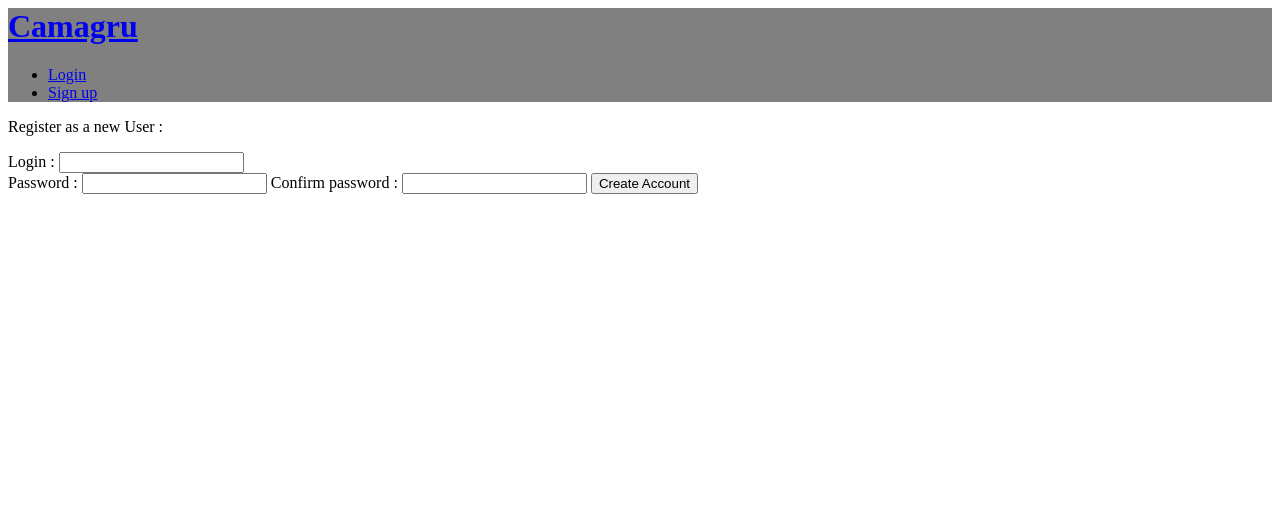
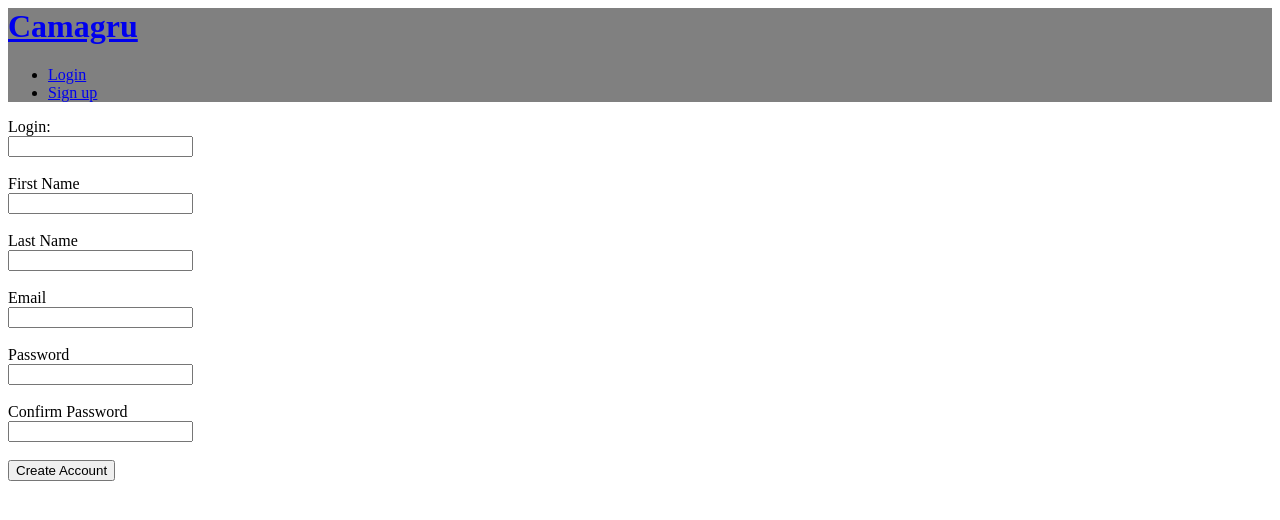
Before and after one commit to Halias3422/rush00PiscinePHP2019, a PHP site: page /loginSystem/signUp.php in a window 1280 px wide. Shown: the top 520 px of the page. Run offline with PHP 8.4, Linux system fonts and the light colour scheme.

Commit message:
user reworked

```diff
--- a/function/mysqli_function.php
+++ b/function/mysqli_function.php
@@ -22,6 +22,42 @@ function mysqli_open()
 }
 
 /////////////////////////////////// ADMIN
+
+function create_user()
+{
+	$mysqli = mysqli_open();
+	$query = "SELECT `login` FROM `user` WHERE `login` = ? ";
+	$login = $_POST['login'];
+	if (($stmt = mysqli_prepare($mysqli, $query)) === FALSE)
+		die("Error1 : " . mysqli_error($mysqli));
+	if (mysqli_stmt_bind_param($stmt, "s", $login) === FALSE)
+		die("Error2 : " . mysqli_stmt_error($stmt));
+	if (mysqli_stmt_execute($stmt) === FALSE)
+		die("Error3 : " . mysqli_stmt_error($stmt));
+	if (mysqli_stmt_bind_result($stmt, $sql_login) === FALSE)
+		die("Error4 : " . mysqli_stmt_error($stmt));
+	mysqli_stmt_fetch($stmt);
+	mysqli_shutdown($stmt, $mysqli);
+	if ($sql_login == $login)
+		echo '<script> alert("this Username is already taken") </script>';
+	else
+	{
+		$mysqli = mysqli_open();
+		$query = "INSERT INTO `user`(`login`, `password`, `modo`, `first_name`, `last_name`, `email`) VALUE(?, ?, ?, ?, ?, ?)";
+		$modo = 'N';
+		$passwd = hash("whirlpool", $_POST['passwd']);
+		$first_name = $_POST['first_name'];
+		$last_name = $_POST['last_name'];
+		$email = $_POST['email'];
+		if (($stmt = mysqli_prepare($mysqli, $query)) === FALSE)
+			die("Error1 : " . mysqli_error($mysqli));
+		if (mysqli_stmt_bind_param($stmt, "ssssss", $login, $passwd, $modo, $first_name, $last_name, $email) === false)
+			die("Error2 : " . mysqli_stmt_error($stmt));
+		if (mysqli_stmt_execute($stmt) === false)
+			die("Error3 : " . mysqli_stmt_error($stmt));
+		mysqli_shutdown($stmt, $mysqli);
+	}
+}
 
 function create_product()
 {
--- a/loginSystem/signUp.php
+++ b/loginSystem/signUp.php
@@ -1,7 +1,7 @@
 <?php
 
 session_start();
-
+include ("../function/mysqli_function.php");
 ?>
 
 	<html>
@@ -28,90 +28,37 @@ session_start();
 	</div>
 	<div class="login">
 		<form action="./signUp.php" method="POST">
-		<p>Register as a new User :</p>
-		Login : <input name="login" value="" required />
-		<br />
-		Password : <input type="password" name="passwd" value="" required />
-		Confirm password : <input type="password" name="conf_passwd" value="" required />
-		<input type="submit" name="action" value="Create Account" />
+			<label for="titre">Login:</label><br>
+			<input type="text" name="login" required> <br><br>
+			<label for="titre">First Name</label><br>
+			<input type="text" name="first_name" required> <br><br>
+			<label for="titre">Last Name</label><br>
+			<input type="text" name="last_name" required> <br><br>
+			<label for="titre">Email</label><br>
+			<input type="email" name="email" required> <br><br>
+			<label for="titre">Password</label><br>
+			<input type="password" name="passwd" required> <br><br>
+			<label for="titre">Confirm Password</label><br>
+			<input type="password" name="conf_passwd" required> <br><br>
+			<input type="submit" name="action" value="Create Account" />
 		</form>
-
+	</div>
+	</body></html>
 <?php
 
-if (isset($_POST['login']) && isset($_POST['passwd']) && isset($_POST['action']) && isset($_POST['conf_passwd']) && $_POST['passwd'] === $_POST['conf_passwd'])
+if (isset($_POST['login']))
 {
-	$mysqli = mysqli_connect("mysql", "root", "rootpass", "rush");
-	$query = "SELECT * FROM `user` WHERE `login` = ? ";
-	$login = $_POST['login'];
-	$password = $_POST['passwd'];
-	if (($stmt = mysqli_prepare($mysqli, $query)) === FALSE) {
-		die("Error1 : " . mysqli_error($connect));
-	}
-	if (mysqli_stmt_bind_param($stmt, "s",$login) === false) {
-		die("Error2 : " . mysqli_stmt_error($stmt));
-	}
-	if (mysqli_stmt_execute($stmt) === false) {
-		die("Error3 : " . mysqli_stmt_error($stmt));
-	}
-	if (mysqli_stmt_bind_result($stmt, $col1, $col2, $col3, $col4) === FALSE) {
-		die("Error4 : " . mysqli_stmt_error($stmt));
-	}
-	/* Récupération des valeurs */
-	mysqli_stmt_fetch($stmt);
-	/* Fermeture du traitement */
-	mysqli_stmt_close($stmt);
-
-	if (mysqli_errno($mysqli)) {
-    	die("Error4 : " . mysqli_stmt_error($stmt));
-	}
-	mysqli_close($mysqli);
-	echo $login;
-	if ($col2 == $login) {
-		echo '<script> alert("this Username is already taken") </script>';
-	}
-	else {
-
-
-	//envoyer post data a la base de donnee et verifier si check;
-	$login = $_POST['login'];
-	$passwd = hash("md5", $_POST['passwd']);
-		//envoyer post data a la base de donnee et verifier si check;
-		$mysqli = mysqli_connect("mysql", "root", "rootpass", "rush");
-		if (!$mysqli) {
-			echo "Erreur : Impossible de se connecter à MySQL." . PHP_EOL;
-			echo "Errno de débogage : " . mysqli_connect_errno() . PHP_EOL;
-			echo "Erreur de débogage : " . mysqli_connect_error() . PHP_EOL;
-			exit;
-		}
-		$query = "INSERT INTO `user`(`login`, `password`, `modo`) VALUE(?, ?, ?)";
-		$modo = 'N';
-		if (($stmt = mysqli_prepare($mysqli, $query)) === FALSE) {
-			die("Error1 : " . mysqli_error($mysqli));
-		}
-		if (mysqli_stmt_bind_param($stmt, "sss", $login, $passwd, $modo) === false) {
-			die("Error2 : " . mysqli_stmt_error($stmt));
-		}
-		if (mysqli_stmt_execute($stmt) === false) {
-			die("Error3 : " . mysqli_stmt_error($stmt));
-		}
-		/* Fermeture du traitement */
-		mysqli_stmt_close($stmt);
-		if (mysqli_errno($mysqli)) {
-			die("Error4 : " . mysqli_stmt_error($stmt));
-		}
-		mysqli_close($mysqli);
+	if ($_POST['passwd'] == $_POST['conf_passwd'])
+	{
+		create_user();
 		header("Location: ./login.php");
 	}
+	else if (isset($_POST['passwd']) && isset($_POST['conf_passwd']) && $_POST['passwd'] !== $_POST['conf_passwd'])
+		echo "<p>The confirmation password doesn't match the previous one</p>";
+	else if (isset($_POST['action']))
+		echo '<p>Please enter a valid Login and Password<br /></pb>';
 }
-else if (isset($_POST['passwd']) && isset($_POST['conf_passwd']) && $_POST['passwd'] !== $_POST['conf_passwd'])
-	echo "<p>The confirmation password doesn't match the previous one</p>";
-else if (isset($_POST['action']))
-	echo '<p>Please enter a valid Login and Password<br /></pb>';
 
 ?>
 
 <!DOCTYPE html>
-	</div>
-	</body></html>
-	</body>
-	</html>
```
